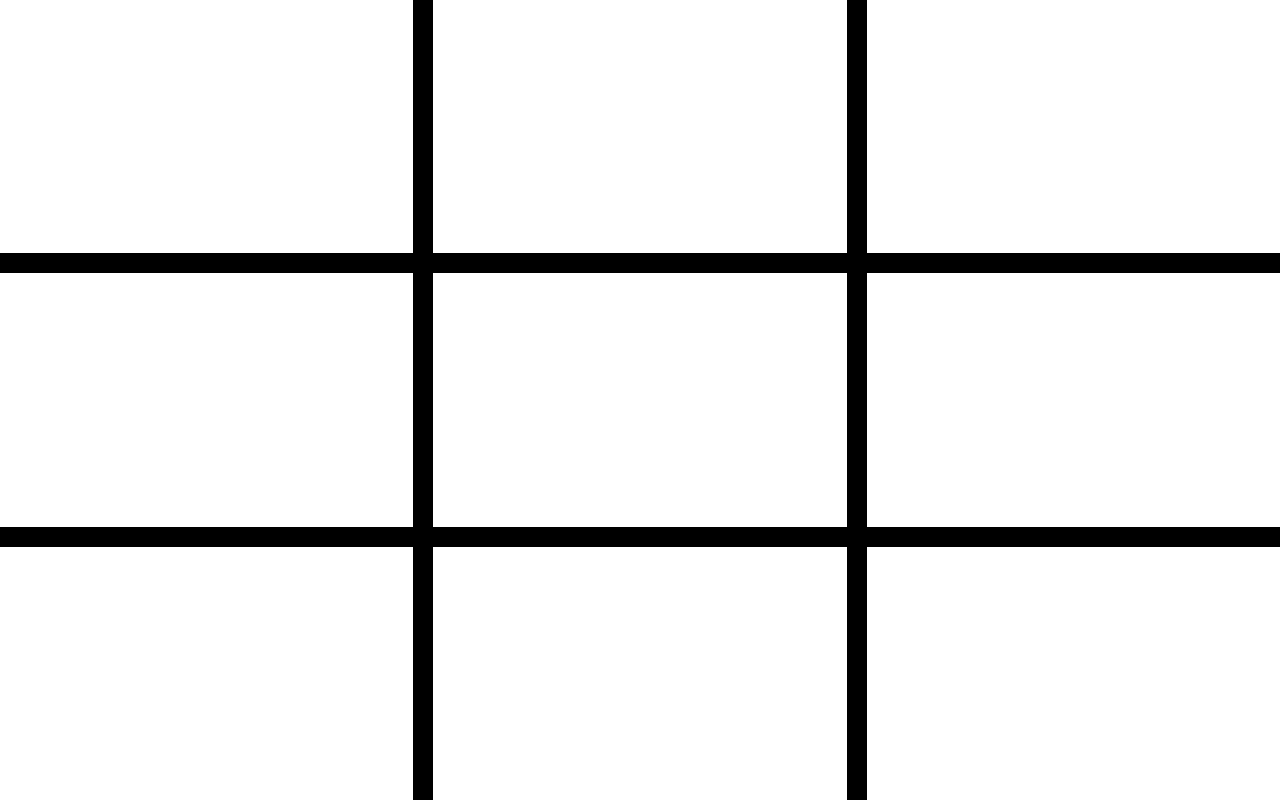
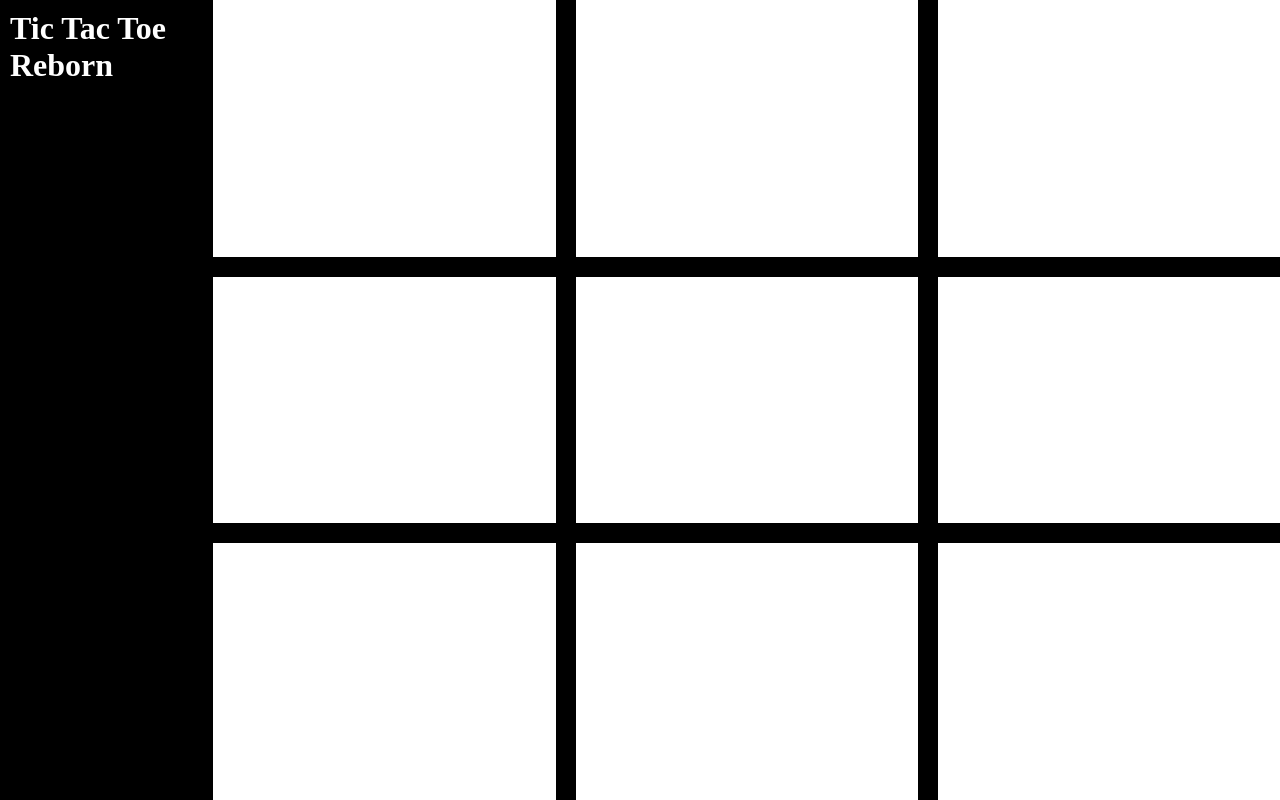
Before and after one commit to tongrhj/tictactoe-reborn, a website: page index.html in a window 1280 px wide. Drawn offline with Linux system fonts and the light colour scheme; files that its build step writes are made by us from their sources.

Commit message:
RESPONSIVE

```diff
--- a/app.css
+++ b/app.css
@@ -1,5 +1,3 @@
-'use strict'
-
 * {
     box-sizing: border-box;
 }
@@ -8,11 +6,27 @@ html, body {
   height: 100%;
   margin: 0;
   padding: 0;
+  background-color: black;
+  min-height: 100%;
+}
+
+body {
+  display: flex;
+  flex-direction: column;
 }
 
 header {
-  display:none;
+  width: 100%;
+  background-color: white;
+  color: black;
+  min-height: 75px;
+  height: 75px;
 }
+
+header h1 {
+  margin: 10px;
+}
+
 /*
 Tic tac toe board layout
 |----------------|
@@ -26,11 +40,36 @@ Tic tac toe board layout
 ------------------
 */
 
+@media screen and (min-width: 480px) {
+    header {
+        background-color: black;
+        width: 20%;
+        min-width: 200px;
+        color: white;
+        height:  100%;
+        min-height: 100%;
+    }
+
+    header h1 {
+      margin: 10px;
+    }
+
+    body {
+      display:flex;
+      flex-direction: row;
+    }
+
+    div#t3board {
+      width: 80%;
+      min-height:100%;
+    }
+}
+
 div#t3board {
   width: 100%;
   display:flex;
   flex-direction: column;
-  min-height:100%;
+  min-height: calc(100% - 75px);
 }
 
 div.t3row {
@@ -51,6 +90,7 @@ div#t3board > .t3row > div {
   margin: 0;
   padding: 0;
 }
+
 
 div#t3board > .t3row > div.b1 {
   border-width: 0px 10px 10px 0px;
--- a/game.js
+++ b/game.js
@@ -12,7 +12,7 @@ function runGame (event) {
   // if thing clicked is not t3 box, do nothing
   if (tile.classList[0] !== 't3box') { return }
   // if tile alrady has content, do nothing
-  if (tile.textContent) { return }
+  if (tile.textContent === 'X' || tile.textContent === 'O') { return }
   if (currentPlayer === 1) {
     tile.textContent = 'X'
     currentPlayer = 0
```
